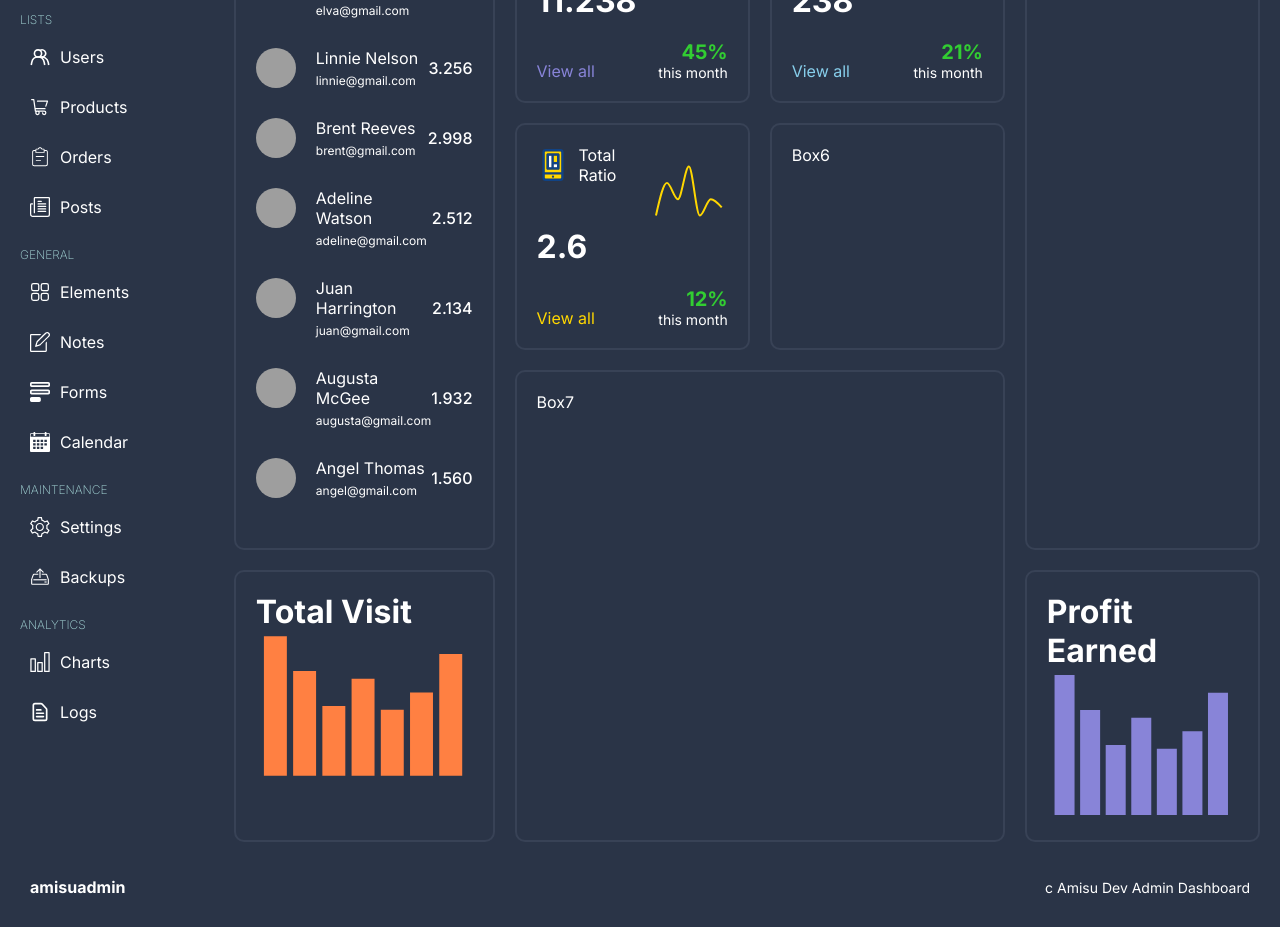
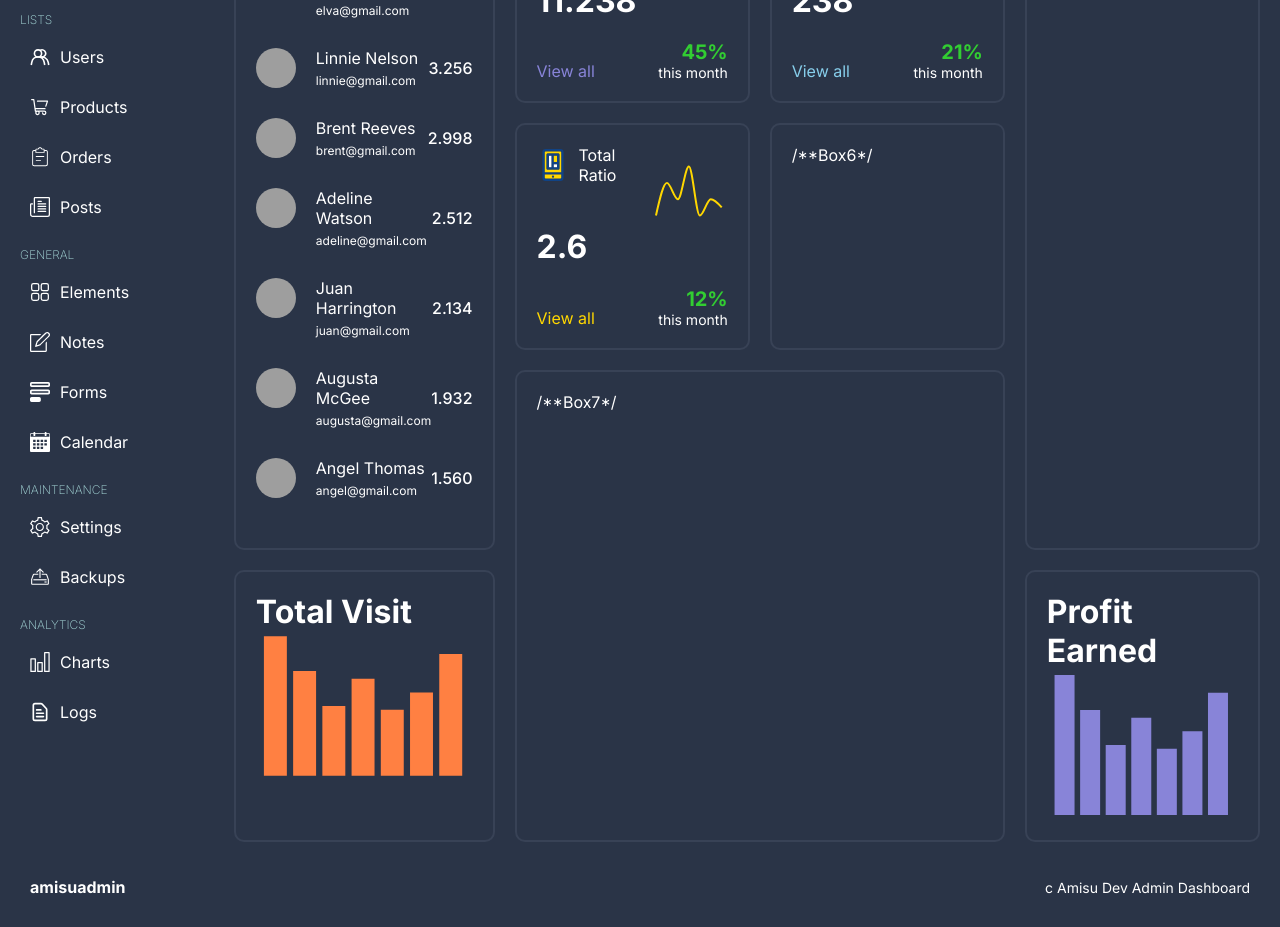
Before and after one commit to amisu-ctr/admin-ui, a React (Vite) app: page / in a window 1280 px wide. Shown: the part 200-1127 px from the top of the page. Built offline with nearby package versions, Linux system fonts and the light colour scheme; grey boxes are pictures that could not be loaded.

Commit message:
Update Home.tsx

```diff
--- a/src/pages/home/Home.tsx
+++ b/src/pages/home/Home.tsx
@@ -14,8 +14,8 @@ const Home = () => {
             <div className="box box3"><ChartBox {...chartBoxProduct}/></div>
             <div className="box box4"></div>
             <div className="box box5"><ChartBox {...chartBoxConversion}/></div>
-            <div className="box box6" {...chartBoxRevenue}>Box6</div>
-            <div className="box box7">Box7</div>
+            <div className="box box6" {...chartBoxRevenue}>/**Box6*/</div>
+            <div className="box box7">/**Box7*/</div>
             <div className="box box8"><BarChartBox {...barChartBoxVisit} /></div>
             <div className="box box9"><BarChartBox {...barChartBoxRevenue} /></div>
         </div>
```
